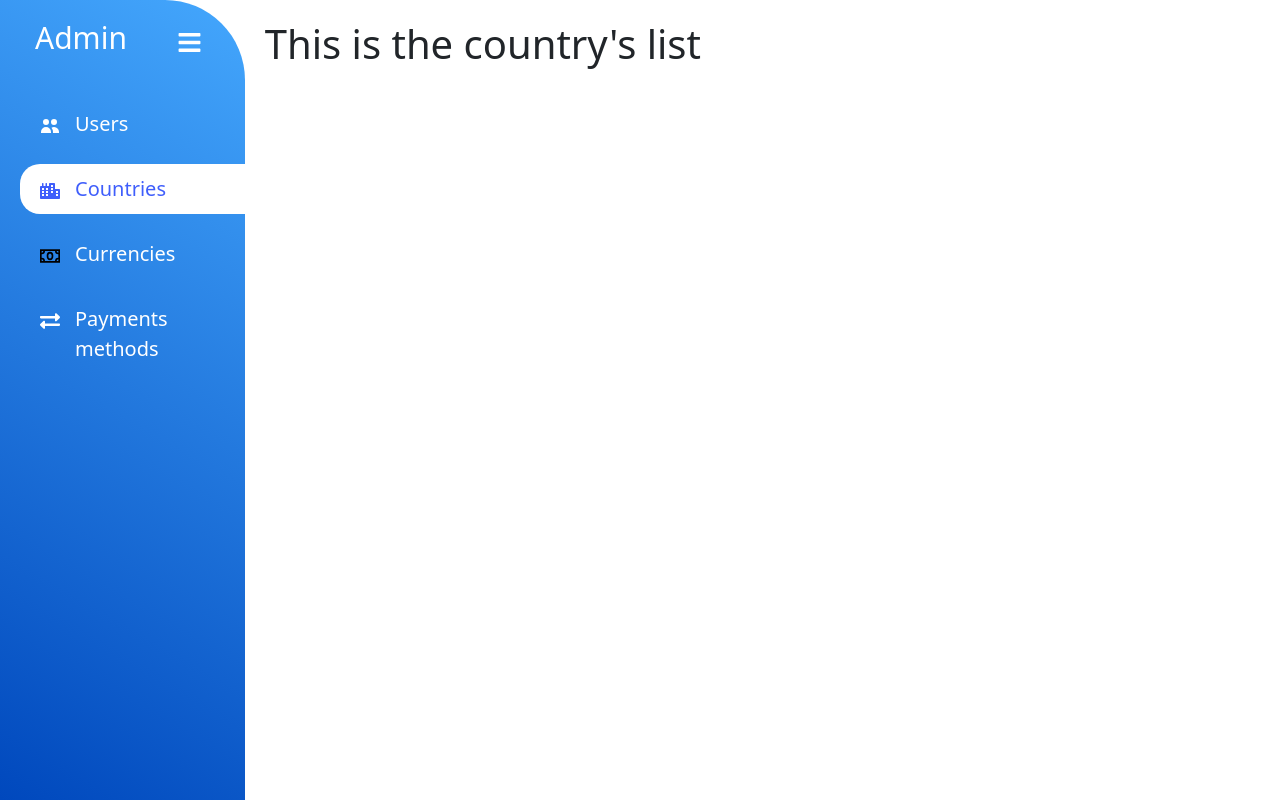
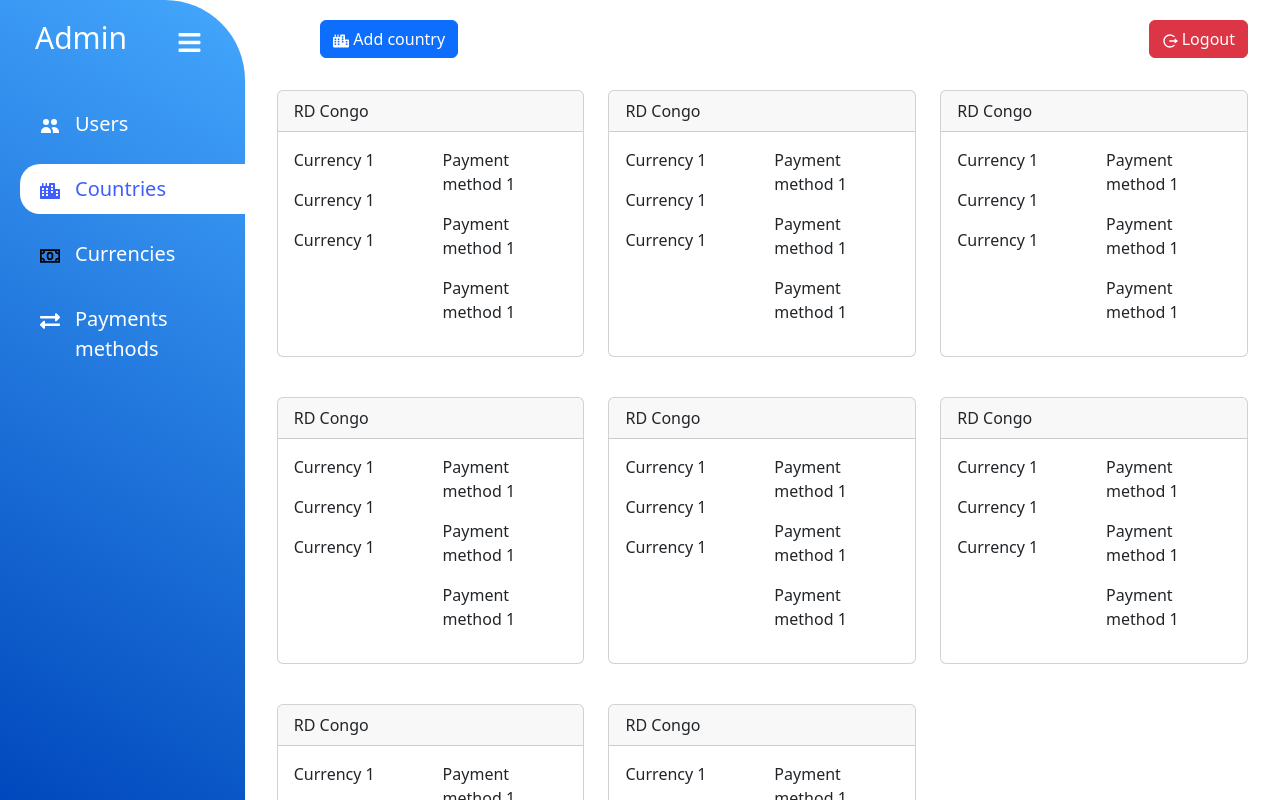
Before and after one commit to bauer318/pri-trans-client, a React (Create React App) app: page /countries in a window 1280 px wide. Shown: the top 800 px of the page. Built offline with nearby package versions, Linux system fonts and the light colour scheme.

Commit message:
added contry list

```diff
--- /dev/null
+++ b/src/components/CountryCard.jsx
@@ -0,0 +1,27 @@
+import React from 'react';
+
+const CountryCard = () => {
+    return (
+        <div className={"col"}>
+            <div className={"card mb-3 card-element"}>
+                <div className={"card-header"}>
+                    RD Congo
+                </div>
+                <div className={"card-body row"}>
+                    <div className={"col"}>
+                        <p>Currency 1</p>
+                        <p>Currency 1</p>
+                        <p>Currency 1</p>
+                    </div>
+                    <div className={"col"}>
+                        <p>Payment method 1</p>
+                        <p>Payment method 1</p>
+                        <p>Payment method 1</p>
+                    </div>
+                </div>
+            </div>
+        </div>
+    );
+};
+
+export default CountryCard;
--- /dev/null
+++ b/src/components/CountryHeader.jsx
@@ -0,0 +1,22 @@
+import React from 'react';
+import LogoutBtn from "./LogoutBtn";
+import {FaCity} from "react-icons/fa";
+
+const CountryHeader = () => {
+    return (
+        <div>
+            <div className={"row"}>
+                <div className={"col-lg-3 d-flex justify-content-center"}>
+                    <button className={"btn btn-primary"}>
+                        <span><i><FaCity/></i></span> Add country
+                    </button>
+                </div>
+                <div className={"col-lg-9 d-flex justify-content-end"}>
+                    <LogoutBtn/>
+                </div>
+            </div>
+        </div>
+    );
+};
+
+export default CountryHeader;
--- a/src/components/Sidebar.jsx
+++ b/src/components/Sidebar.jsx
@@ -51,7 +51,6 @@ const Sidebar = ({children}) => {
                         ))
                     }
                 </div>
-
                 <main>{children}</main>
             </div>
     );
--- a/src/pages/CountryList.jsx
+++ b/src/pages/CountryList.jsx
@@ -1,9 +1,21 @@
 import React from 'react';
+import CountryHeader from "../components/CountryHeader";
+import CountryCard from "../components/CountryCard";
 
 const CountryList = () => {
     return (
-        <div>
-            <h1>This is the country's list</h1>
+        <div className={"container"}>
+            <CountryHeader/>
+            <div className={"row row-cols-1 row-cols-md-3 g-4 mt-2"}>
+                <CountryCard/>
+                <CountryCard/>
+                <CountryCard/>
+                <CountryCard/>
+                <CountryCard/>
+                <CountryCard/>
+                <CountryCard/>
+                <CountryCard/>
+            </div>
         </div>
     );
 };
```
